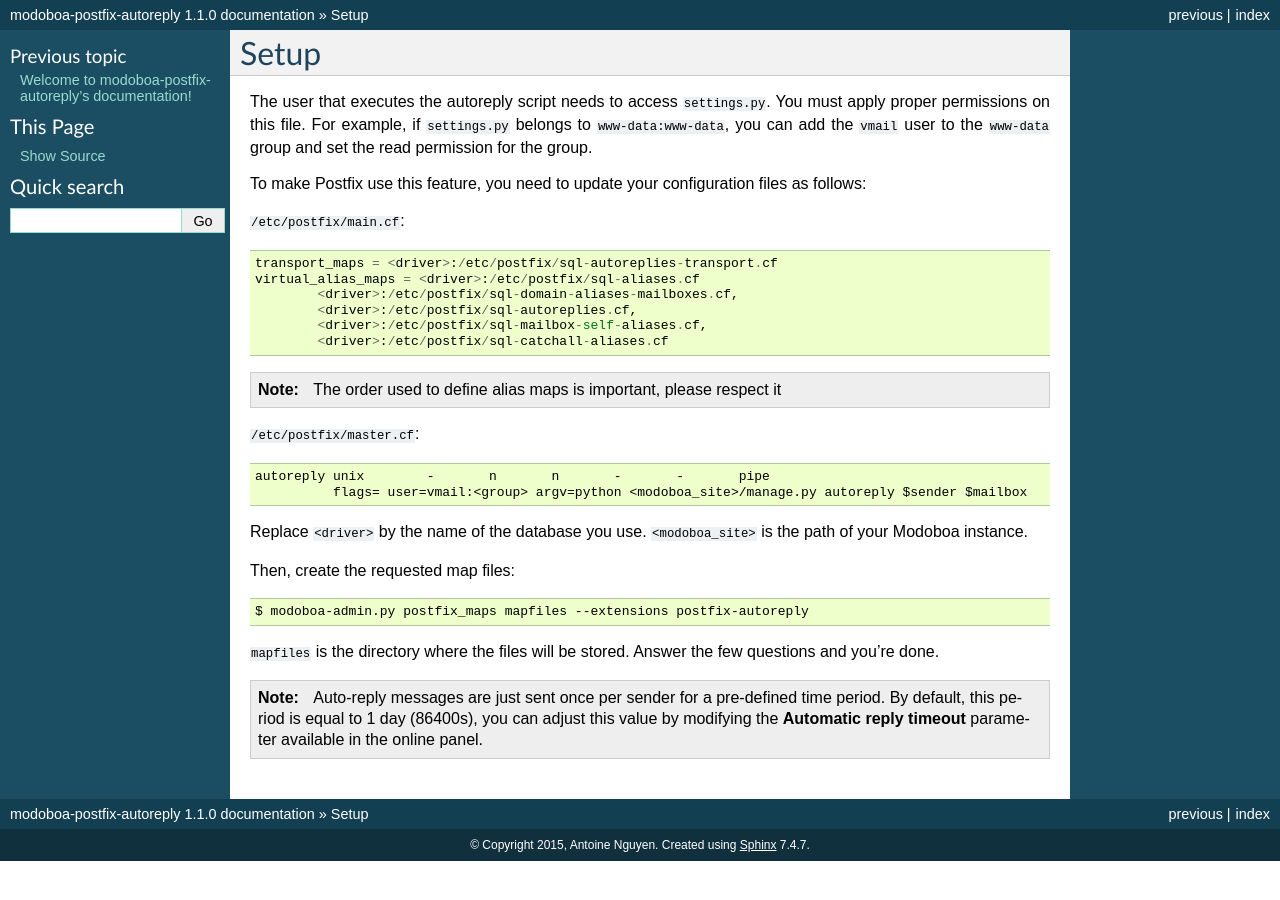
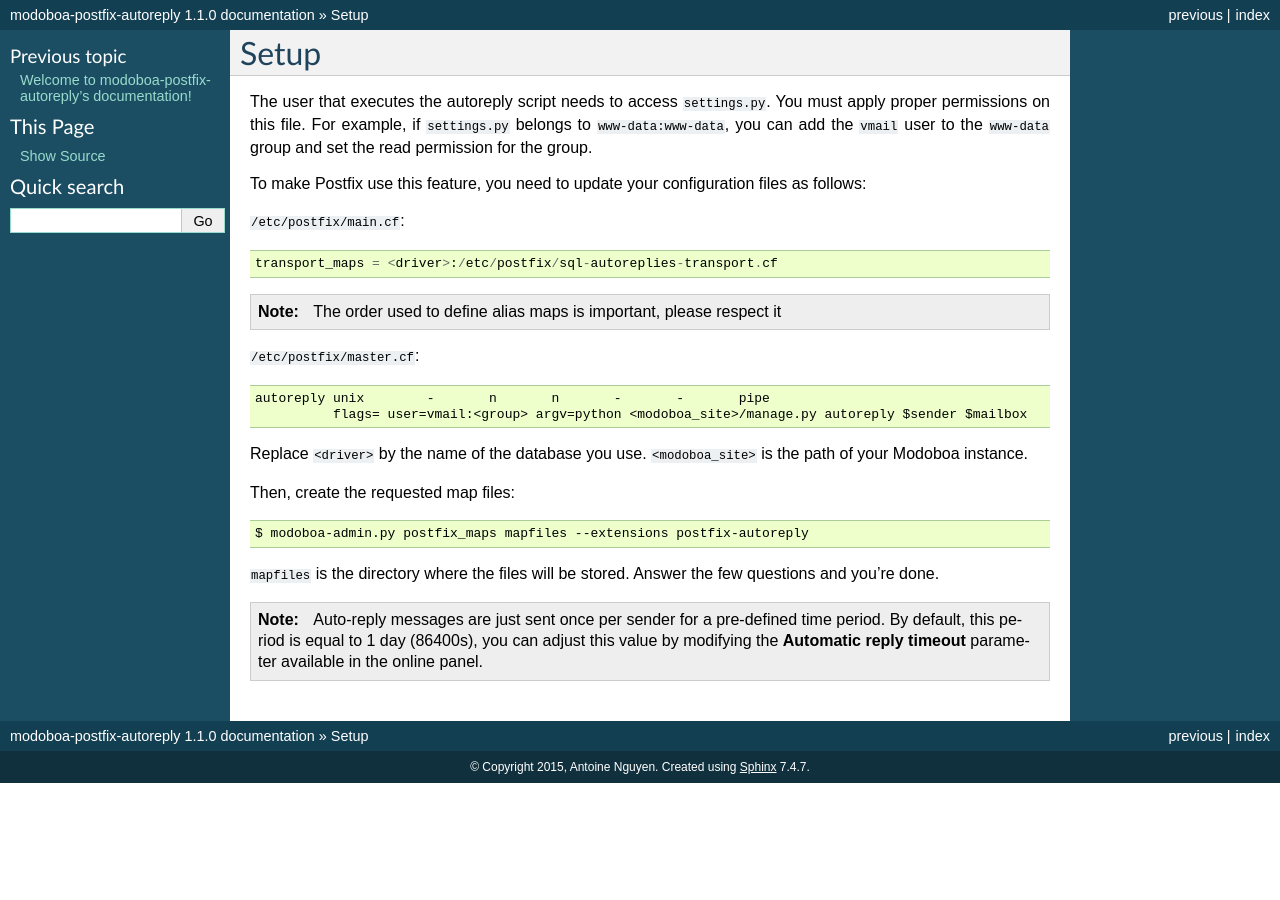
Before and after one commit to modoboa/modoboa-postfix-autoreply, a Sphinx documentation site: the page built from docs/setup.rst, in a window 1280 px wide. Built offline with Sphinx 7.4.7, drawn with Linux system fonts in a browser that asks for light colours.

Commit message:
Documentation update.

```diff
--- a/docs/setup.rst
+++ b/docs/setup.rst
@@ -14,11 +14,6 @@
 ``/etc/postfix/main.cf``::
 
   transport_maps = <driver>:/etc/postfix/sql-autoreplies-transport.cf
-  virtual_alias_maps = <driver>:/etc/postfix/sql-aliases.cf
-          <driver>:/etc/postfix/sql-domain-aliases-mailboxes.cf,
-          <driver>:/etc/postfix/sql-autoreplies.cf,
-          <driver>:/etc/postfix/sql-mailbox-self-aliases.cf,
-          <driver>:/etc/postfix/sql-catchall-aliases.cf
 
 .. note::
 
```
